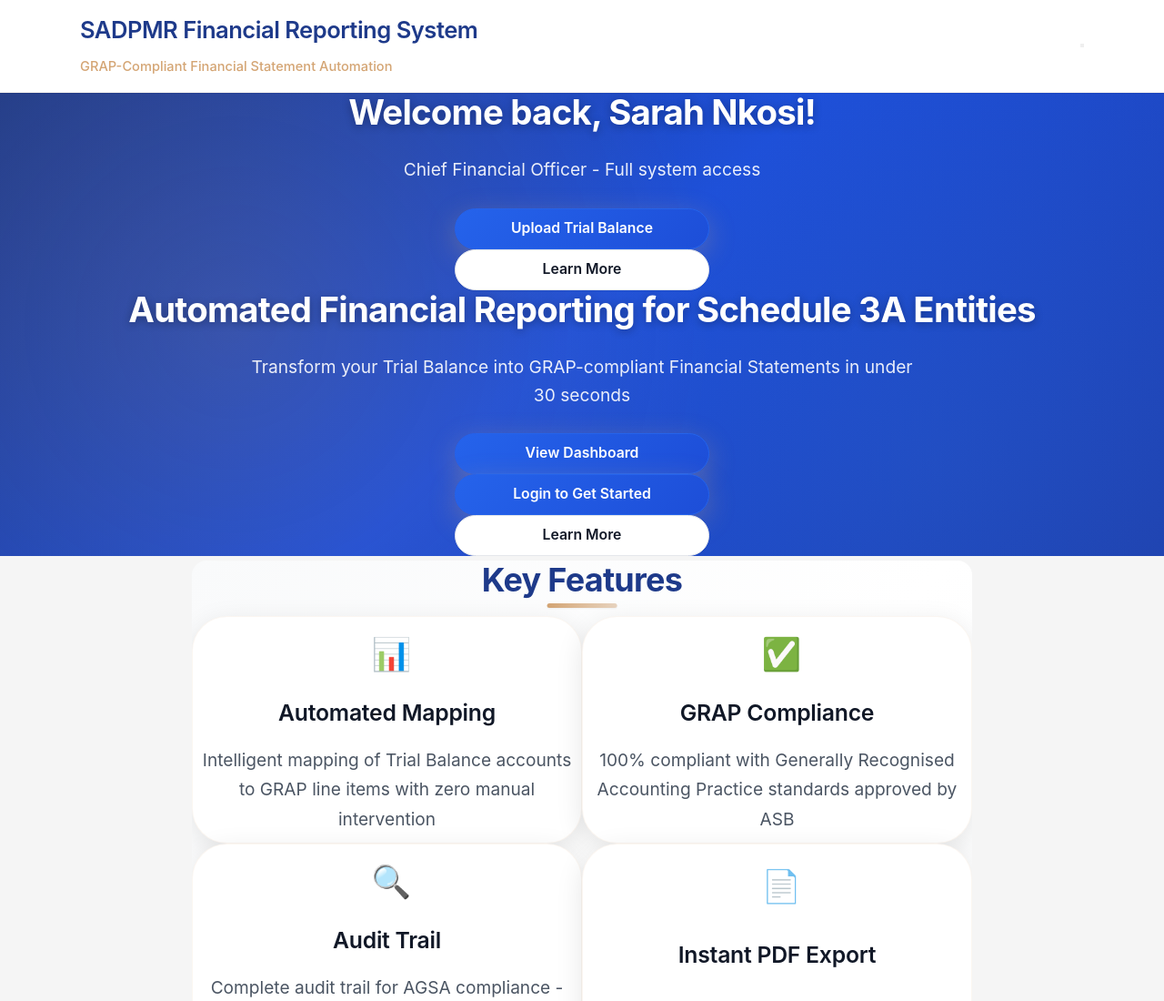
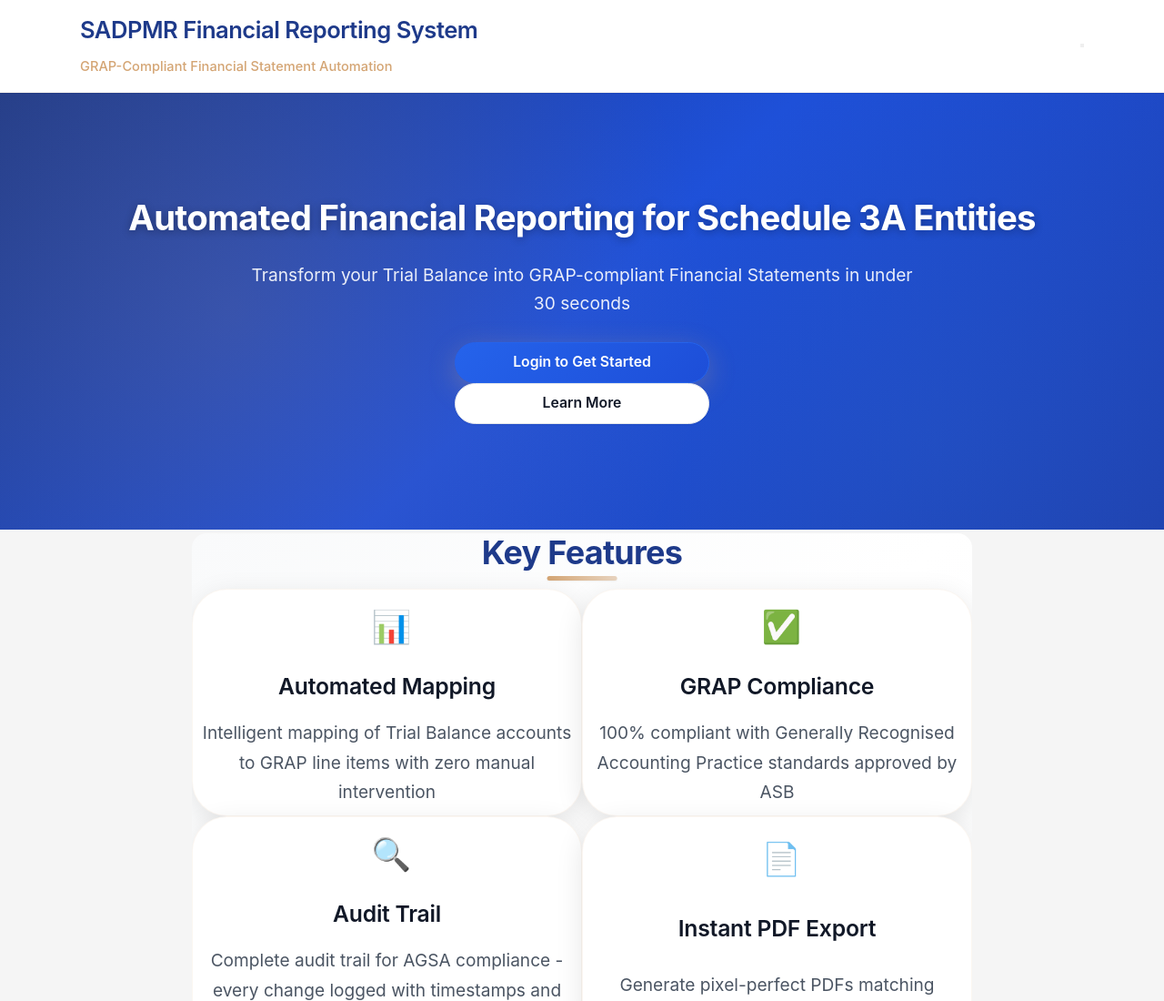
Before and after one commit to PaulaLindo/FinancialReportingSystem, a plain HTML site: page docs/index.html in a window 1280 px wide. Shown: the top 1100 px of the page at 91% size. Drawn offline with Linux system fonts and the light colour scheme.

Commit message:
Fix GitHub Pages to show login page first instead of logged-in dashboard
- Remove logged-in user content from index.html
- Show public landing page with 'Login to Get Started' button
- Remove user menu from navigation for public version
- Match static version behavior for GitHub Pages demo

```diff
--- a/docs/index.html
+++ b/docs/index.html
@@ -68,16 +68,6 @@
                                 <li><a href="about.html" class="active">About</a></li>
             </ul>
 
-            <div class="user-menu">
-                <div class="user-info">
-                    <span class="user-name">Sarah Nkosi</span>
-                    <span class="user-role user-role--cfo">
-
-                    </span>
-                </div>
-                <a href="logout.html" class="logout-btn">Logout</a>
-            </div>
-
             <div class="auth-menu">
                 <a href="login.html" class="login-btn">Login</a>
             </div>
@@ -90,25 +80,13 @@
 
     <div class="hero">
         <div class="container-content">
-
-            <h1 class="text-center">Welcome back, Sarah Nkosi!</h1>
-            <p class="hero-subtitle text-center">Chief Financial Officer - Full system access</p>
-
-            <div class="hero-buttons">
-                <a href="upload.html" class="btn btn-primary">Upload Trial Balance</a>
-                <a href="about.html" class="btn btn-secondary">Learn More</a>
-            </div>
-
             <h1 class="text-center">Automated Financial Reporting for Schedule 3A Entities</h1>
             <p class="hero-subtitle text-center">Transform your Trial Balance into GRAP-compliant Financial Statements in under 30 seconds</p>
             <div class="hero-buttons">
-
-                <a href="about.html" class="btn btn-primary">View Dashboard</a>
-
                 <a href="login.html" class="btn btn-primary">Login to Get Started</a>
-                                <a href="about.html" class="btn btn-secondary">Learn More</a>
+                <a href="about.html" class="btn btn-secondary">Learn More</a>
             </div>
-                    </div>
+        </div>
     </div>
 
     <div class="features-section container-content">
```
